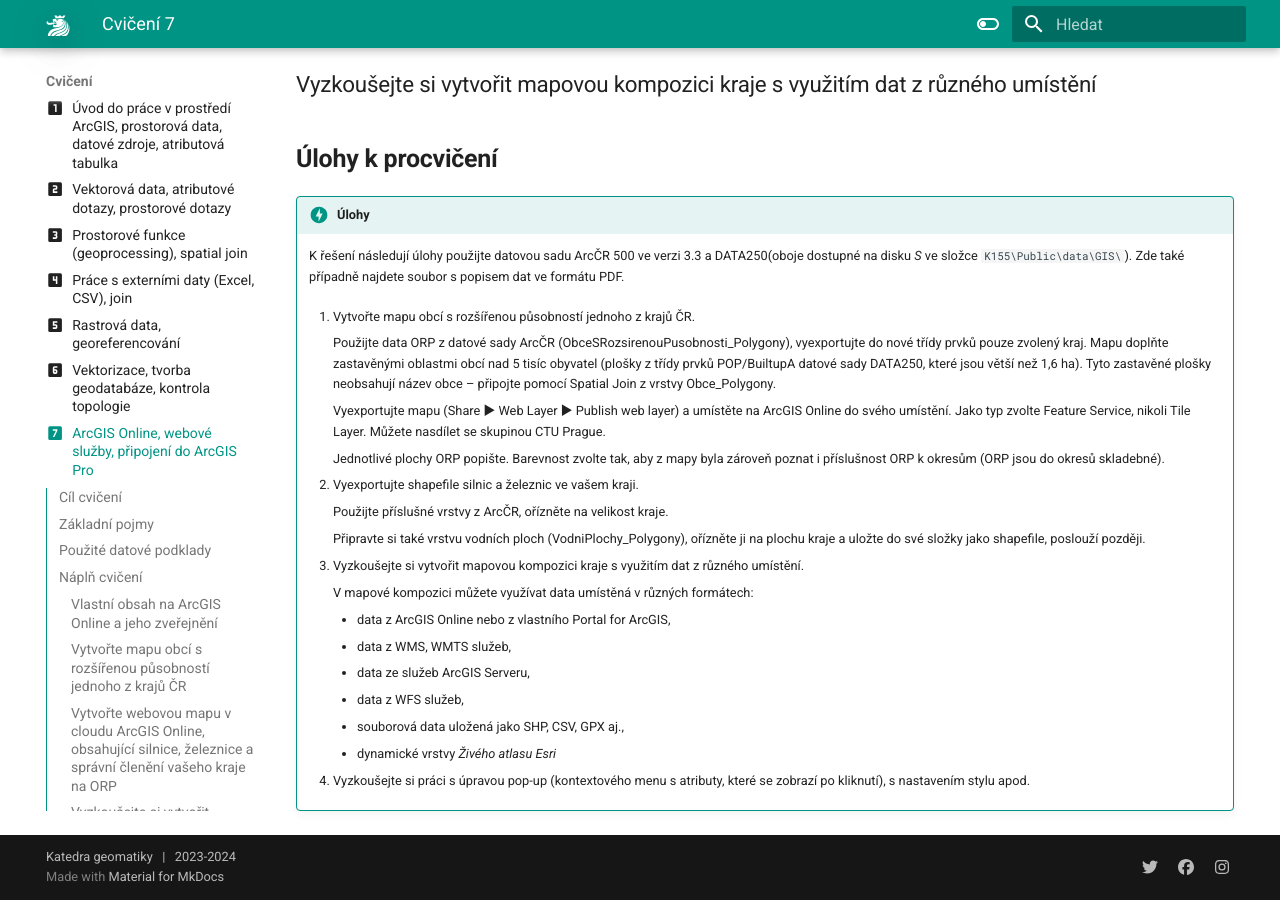
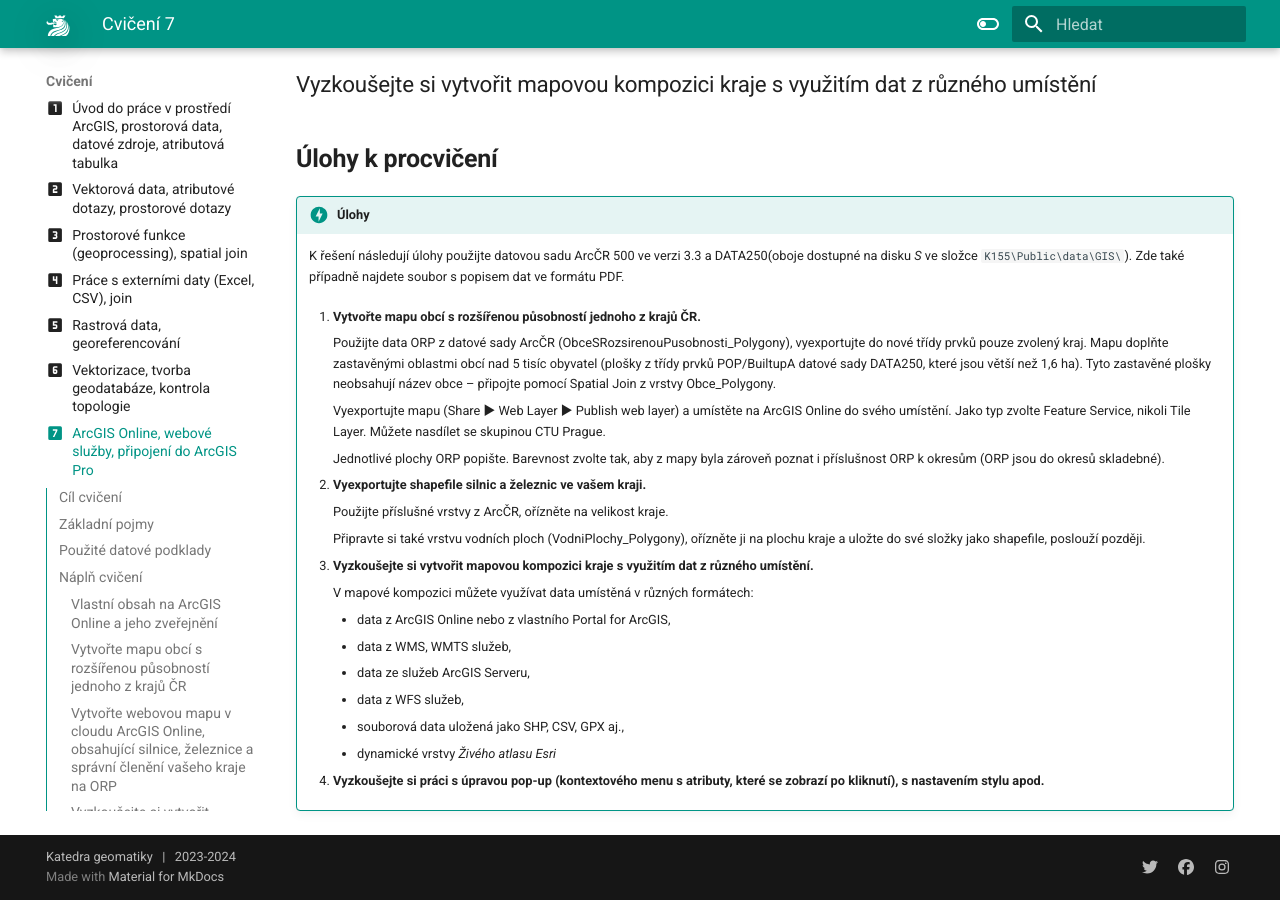
Before and after one commit to k155gis0/gis1, an MkDocs documentation site: the page built from docs/cviceni/cviceni7.md, in a window 1280 px wide and 900 px high, scrolled down 1235 px. Built offline with MkDocs 1.6.1 and Material for MkDocs 9.7.7, drawn with Linux system fonts in a browser that asks for light colours.

```diff
--- a/docs/cviceni/cviceni7.md
+++ b/docs/cviceni/cviceni7.md
@@ -52,7 +52,7 @@ Náplní cvičení je seznámení s prostředním ArcGIS Online. V rámci cviče
     ``K155\Public\data\GIS\``). Zde také případně najdete soubor s
     popisem dat ve formátu PDF.
 
-    1. Vytvořte mapu obcí s rozšířenou působností jednoho z krajů ČR.
+    1. **Vytvořte mapu obcí s rozšířenou působností jednoho z krajů ČR.**
 
         Použijte data ORP z datové sady ArcČR
         (ObceSRozsirenouPusobnosti_Polygony), vyexportujte do nové třídy prvků
@@ -68,7 +68,7 @@ Náplní cvičení je seznámení s prostředním ArcGIS Online. V rámci cviče
         skladebné).
 
 
-    2. Vyexportujte shapefile silnic a železnic ve vašem kraji.
+    2. **Vyexportujte shapefile silnic a železnic ve vašem kraji.**
 
         Použijte příslušné vrstvy z ArcČR, ořízněte na velikost kraje.
 
@@ -77,7 +77,7 @@ Náplní cvičení je seznámení s prostředním ArcGIS Online. V rámci cviče
         poslouží později.
 
 
-    3. Vyzkoušejte si vytvořit mapovou kompozici kraje s využitím dat z různého umístění.
+    3. **Vyzkoušejte si vytvořit mapovou kompozici kraje s využitím dat z různého umístění.**
 
         V mapové kompozici můžete využívat data umístěná v různých formátech:
 
@@ -88,4 +88,4 @@ Náplní cvičení je seznámení s prostředním ArcGIS Online. V rámci cviče
         - souborová data uložená jako SHP, CSV, GPX aj.,
         - dynamické vrstvy *Živého atlasu Esri*
 
-    4. Vyzkoušejte si práci s úpravou pop-up (kontextového menu s atributy, které se zobrazí po  kliknutí), s nastavením stylu apod.
+    4. **Vyzkoušejte si práci s úpravou pop-up (kontextového menu s atributy, které se zobrazí po  kliknutí), s nastavením stylu apod.**
```
